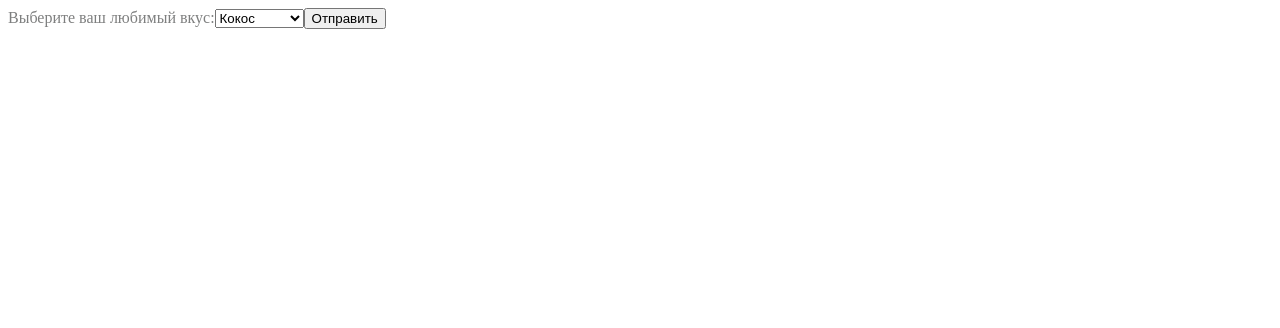
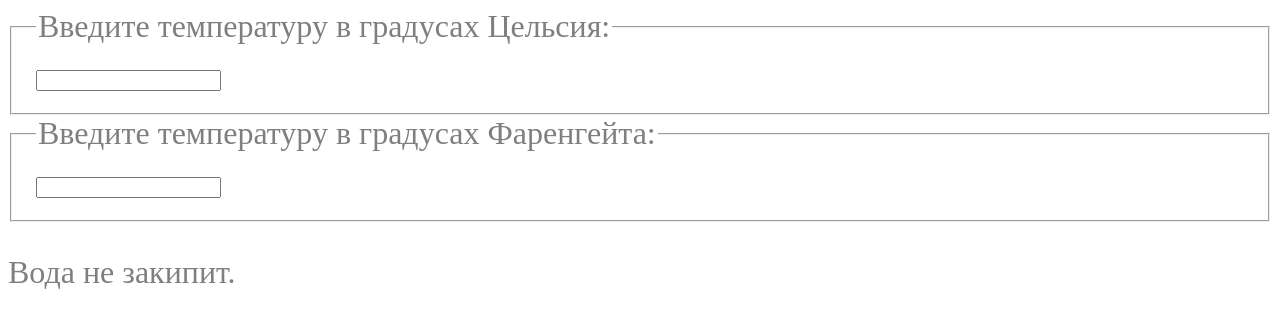
Before and after one commit to main-fortman/test, a React app: page / in a window 1280 px wide. Built offline with nearby package versions, Linux system fonts and the light colour scheme.

Commit message:
added temperature calculator

```diff
--- a/src/index_react.js
+++ b/src/index_react.js
@@ -1,6 +1,7 @@
 import React from 'react';
 import ReactDOM from "react-dom";
 import './styles/main.scss';
+import {Calculator} from './tempCalc';
 
 class Clock extends React.Component {
 
@@ -87,6 +88,6 @@ function Welcome(props) {
   }
 
   ReactDOM.render(
-    <FlavorForm/>,
+    <Calculator/>,
     document.getElementById('root')
   );
--- a/src/styles/main.scss
+++ b/src/styles/main.scss
@@ -1,4 +1,4 @@
-$font-size: 1rem;
+$font-size: 2rem;
 $font-color: lch(53 0 0);
 
 html {
--- /dev/null
+++ b/src/tempCalc.jsx
@@ -0,0 +1,73 @@
+import React from 'react';
+import * as utils from './utils/utils';
+
+const scaleNames = {
+  c: 'Цельсия',
+  f: 'Фаренгейта'
+};
+
+class TemperatureInput extends React.Component {
+  constructor(props) {
+    super(props);
+    this.handleChange = this.handleChange.bind(this);
+  }
+
+  handleChange(e) {
+    this.props.onTemperatureChange(e.target.value);
+  }
+
+  render() {
+    const temperature = this.props.temperature;
+    const scale = this.props.scale;
+    return (
+      <fieldset>
+        <legend>Введите температуру в градусах {scaleNames[scale]}:</legend>
+        <input value={temperature}
+               onChange={this.handleChange} />
+      </fieldset>
+    );
+  }
+}
+
+export class Calculator extends React.Component {
+  constructor(props) {
+    super(props);
+    this.state = {temperature: '', scale: 'c'};
+  }
+
+  handleCelsiusChange = (temperature) => {
+    this.setState({scale: 'c', temperature});
+  }
+
+  handleFahrenheitChange = (temperature) => {
+    this.setState({scale: 'f', temperature});
+  }
+
+  render() {
+    const scale = this.state.scale;
+    const temperature = this.state.temperature;
+    const celsius = scale === 'f' ? utils.tryConvert(temperature, utils.toCelsius) : temperature;
+    const fahrenheit = scale === 'c' ? utils.tryConvert(temperature, utils.toFahrenheit) : temperature;
+
+    return (
+      <div>
+        <TemperatureInput
+          scale="c"
+          temperature={celsius}
+          onTemperatureChange={this.handleCelsiusChange} />
+        <TemperatureInput
+          scale="f"
+          temperature={fahrenheit}
+          onTemperatureChange={this.handleFahrenheitChange} />
+        <BoilingVerdict
+          celsius={parseFloat(celsius)} />
+      </div>
+    );
+  }}
+
+  function BoilingVerdict(props) {
+    if (props.celsius >= 100) {
+      return <p>Вода закипит.</p>;
+    }
+    return <p>Вода не закипит.</p>;
+  }
--- /dev/null
+++ b/src/utils/utils.js
@@ -0,0 +1,17 @@
+export function toCelsius(fahrenheit) {
+    return (fahrenheit - 32) * 5 / 9;
+}
+
+export function toFahrenheit(celsius) {
+    return (celsius * 9 / 5) + 32;
+}
+
+export function tryConvert(temperature, convert) {
+    const input = parseFloat(temperature);
+    if (Number.isNaN(input)) {
+      return '';
+    }
+    const output = convert(input);
+    const rounded = Math.round(output * 1000) / 1000;
+    return rounded.toString();
+  }
--- a/webpack.config.js
+++ b/webpack.config.js
@@ -18,6 +18,10 @@ module.exports = {
     output: {
         path: path.resolve(__dirname, './dist'),
         filename: "[name].bundle.js"
+    },
+
+    resolve: {
+        extensions: ['.js', '.jsx']
     },
 
     module: {
```
